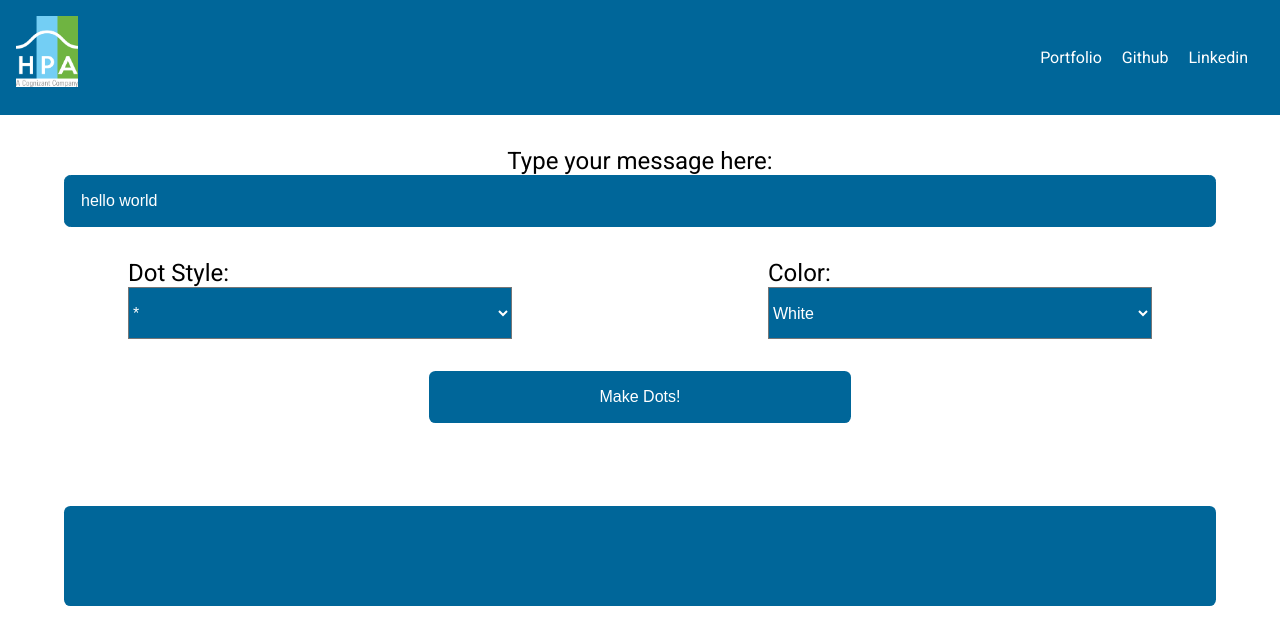
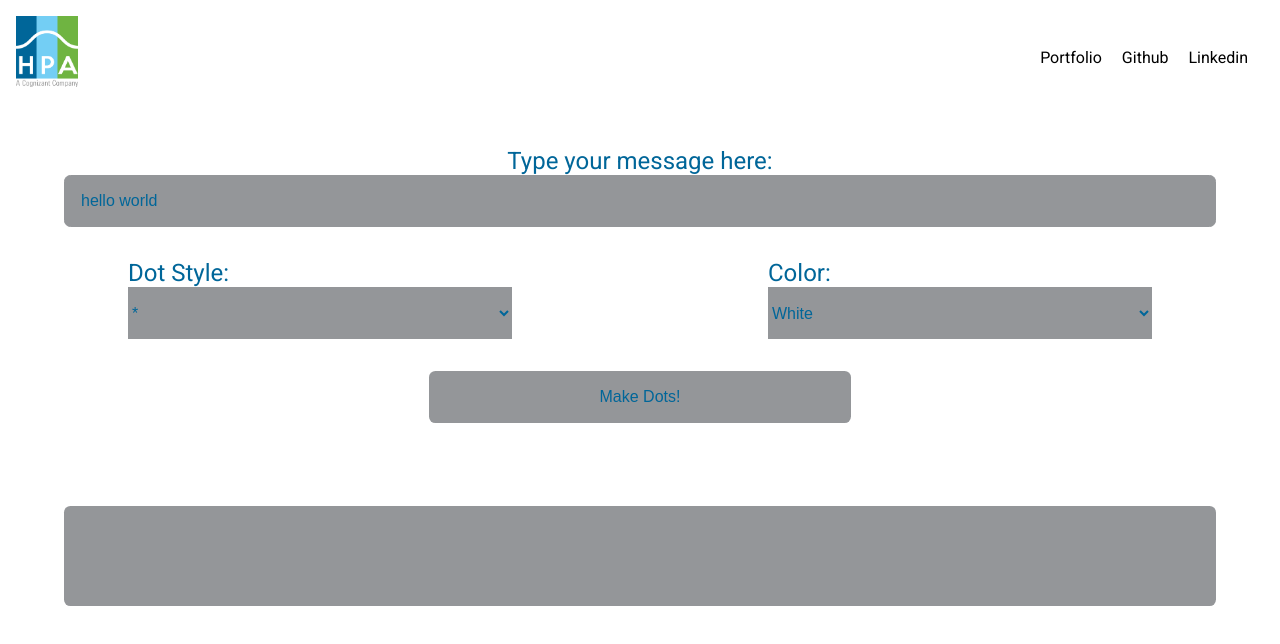
Before and after one commit to derrickbray/dot-matrix, a website: page public/index.html in a window 1280 px wide. Drawn offline with nearby package versions, Linux system fonts and the light colour scheme; files that its build step writes are made by us from their sources.

Commit message:
Styling colors on form

```diff
--- a/app/styles/_form.scss
+++ b/app/styles/_form.scss
@@ -7,8 +7,10 @@
   text-align: center;
 
   &-tag {
+    color: $c-text;
     font-size: 1.5rem;
   }
+
   &-box {
     width: 90%;
     padding: 1rem;
@@ -18,8 +20,6 @@
     background: $c-background;
     color: $c-text;
     font-size: 1rem;
-    // border: 0;
-
   }
 }
 
@@ -37,13 +37,16 @@
   width: 30%;
 }
 
-.tag{
+.tag {
+  color: $c-text;
   font-size: 1.5rem;
 }
 
 .dropdown {
   width: 100%;
   height: 52px;
+  border: 0;
+  outline: none;
   background: $c-background;
   color: $c-text;
   font-size: 1rem;
@@ -75,6 +78,7 @@
   padding: 10px;
   border-radius: 0.4rem;
   background: $c-background;
+  // background: $c-black;
   color: #fff;
   font-family: monospace;
   line-height: 8px;
--- a/app/styles/_nav.scss
+++ b/app/styles/_nav.scss
@@ -2,8 +2,8 @@
   display: flex;
   justify-content: space-between;
   padding: 1rem;
-  background: $c-background;
-  color: $c-text;
+  // background: $c-background;
+  // color: $c-text;
 
   &-links {
     padding: 1rem;
--- a/app/styles/app.scss
+++ b/app/styles/app.scss
@@ -1,8 +1,9 @@
 // @import 'yoga-sass/assets/yoga';
 // @import 'normalize-css/normalize';
-$c-background: #006699;
+$c-background: #949699;
 $c-white: #fff;
-$c-text: #fff;
+$c-text: #006699;
+$c-black: #000;
 // $fa-font-path: '//netdna.bootstrapcdn.com/font-awesome/4.3.0/fonts';
 @import 'font-awesome/scss/font-awesome';
 @import 'box-sizing';
```
